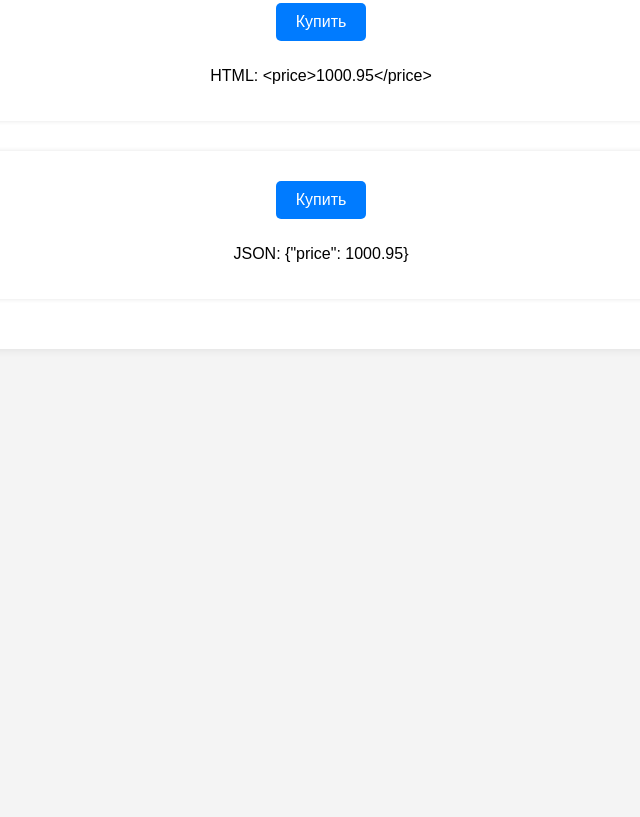
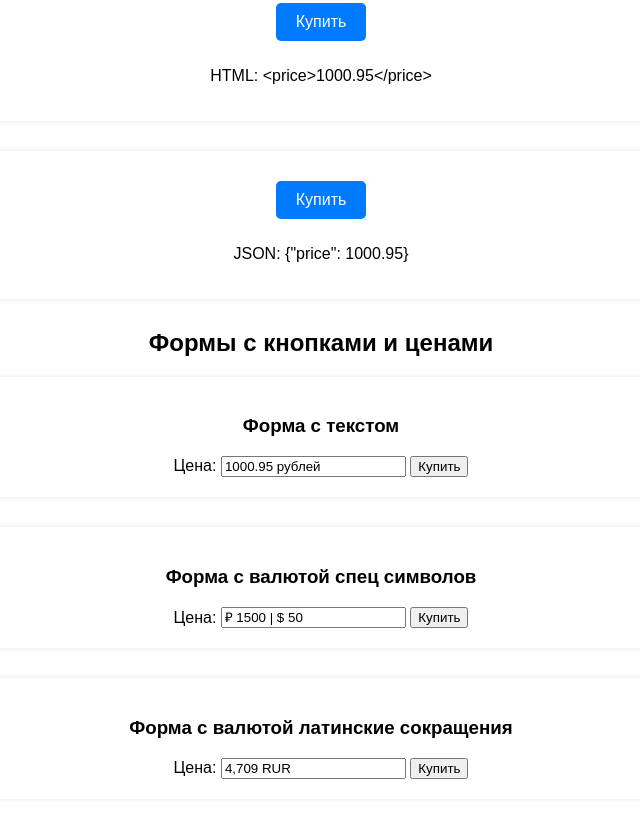
Before and after one commit to agadzhiev/zerocode, a plain HTML site: page index.html in a window 1280 px wide. Shown: the part 3270-4087 px from the top of the page, without its empty margins (319-959 px from the left). Before the commit the page ends 3639 px from the top, so only its background shows below. Drawn offline with Linux system fonts and the light colour scheme.

Commit message:
Update index.html

```diff
--- a/index.html
+++ b/index.html
@@ -142,6 +142,35 @@
             <a class="button" href="#">Купить</a>
             <p>JSON: {"price": 1000.95}</p>
         </div>
+
+        <h2>Формы с кнопками и ценами</h2>
+
+        <div class="section">
+            <h3>Форма с текстом</h3>
+            <form>
+                <label for="text-price">Цена:</label>
+                <input type="text" id="text-price" name="text-price" value="1000.95 рублей">
+                <input type="submit" value="Купить">
+            </form>
+        </div>
+
+        <div class="section">
+            <h3>Форма с валютой спец символов</h3>
+            <form>
+                <label for="symbol-price">Цена:</label>
+                <input type="text" id="symbol-price" name="symbol-price" value="&#x20bd; 1500 | $ 50">
+                <input type="submit" value="Купить">
+            </form>
+        </div>
+
+        <div class="section">
+            <h3>Форма с валютой латинские сокращения</h3>
+            <form>
+                <label for="latin-price">Цена:</label>
+                <input type="text" id="latin-price" name="latin-price" value="4,709 RUR">
+                <input type="submit" value="Купить">
+            </form>
+        </div>
     </div>
 </body>
 </html>
```
